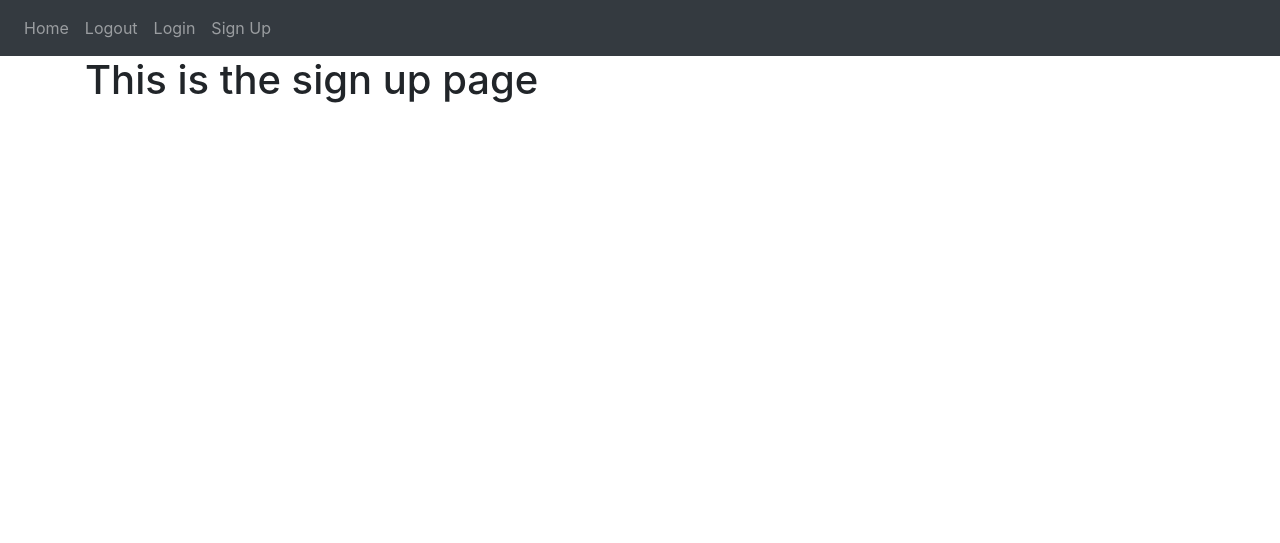
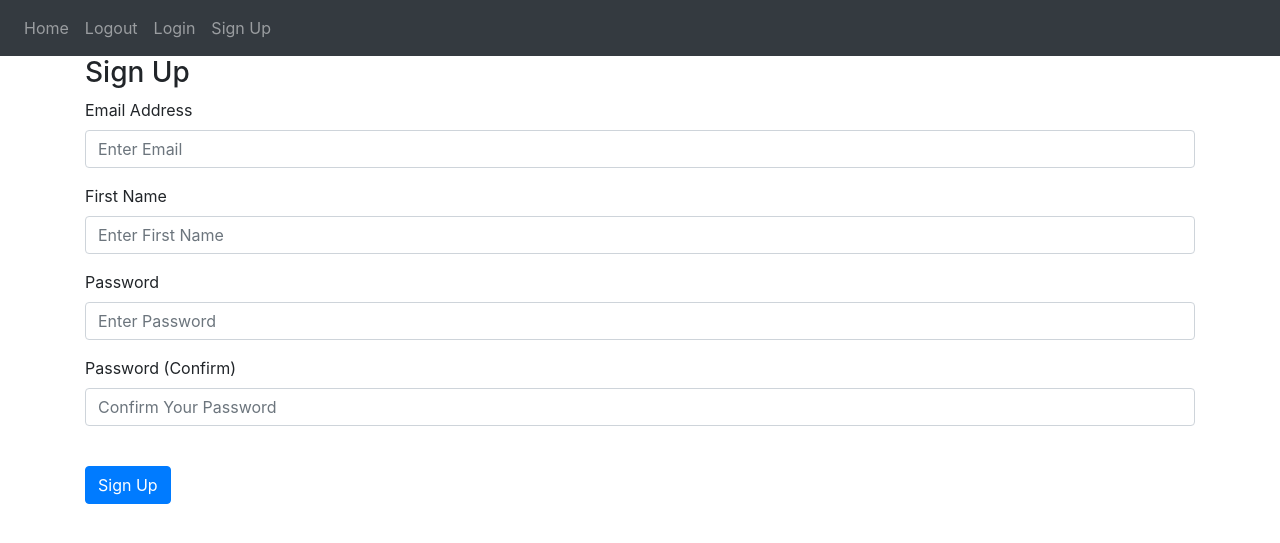
Before and after one commit to harishkumar-295/flask-notes-application, a Flask app: template website/templates/sign_up.html in a window 1280 px wide. Shown: the top 543 px of the page. Run offline with Flask 2, Linux system fonts and the light colour scheme; the template is opened without the code that fills it, so the values that code supplies are empty; some libraries are stand-ins or nearby versions.

Commit message:
Completed design of signup page

```diff
--- a/website/auth.py
+++ b/website/auth.py
@@ -12,4 +12,4 @@ def logout():
 
 @auth.route('/sign-up')
 def sign_up():
-    return render_template('signup.html')
+    return render_template('sign_up.html')
--- a/website/templates/sign_up.html
+++ b/website/templates/sign_up.html
@@ -1,7 +1,27 @@
 {% extends "base.html" %}
 
-{% block title %}Sing Up{% endblock %}
+{% block title %}Sign Up{% endblock %}
 
 {% block content %}
-<h1>This is the sign up page</h1>
+<form method = "POST">
+<h3>Sign Up</h3>
+<div class="form-group">
+    <label for="email">Email Address</label>
+    <input type="email" class="form-control" id="email" name="email" placeholder="Enter Email">
+</div>
+<div class="form-group">
+    <label for="firstName">First Name</label>
+    <input type="text" class="form-control" id="firstName" name="firstName" placeholder="Enter First Name">
+</div>
+<div class="form-group">
+    <label for="password1">Password</label>
+    <input type="password" class="form-control" id="password1" name="password1" placeholder="Enter Password">
+</div>
+<div class="form-group">
+    <label for="password2">Password (Confirm)</label>
+    <input type="password" class="form-control" id="password2" name="password2" placeholder="Confirm Your Password">
+</div>
+<br/>
+<button type="submit" class="btn btn-primary">Sign Up</button>
+</form>
 {% endblock %}
```
